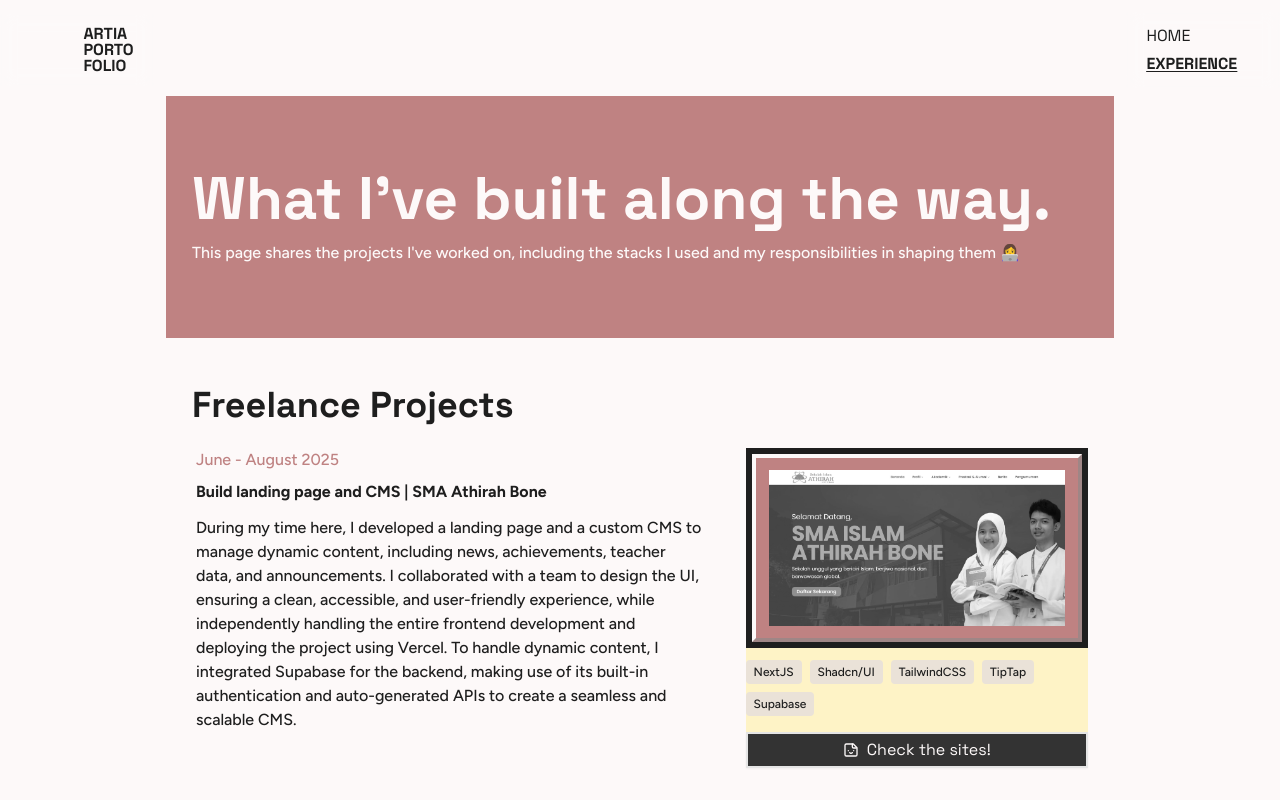
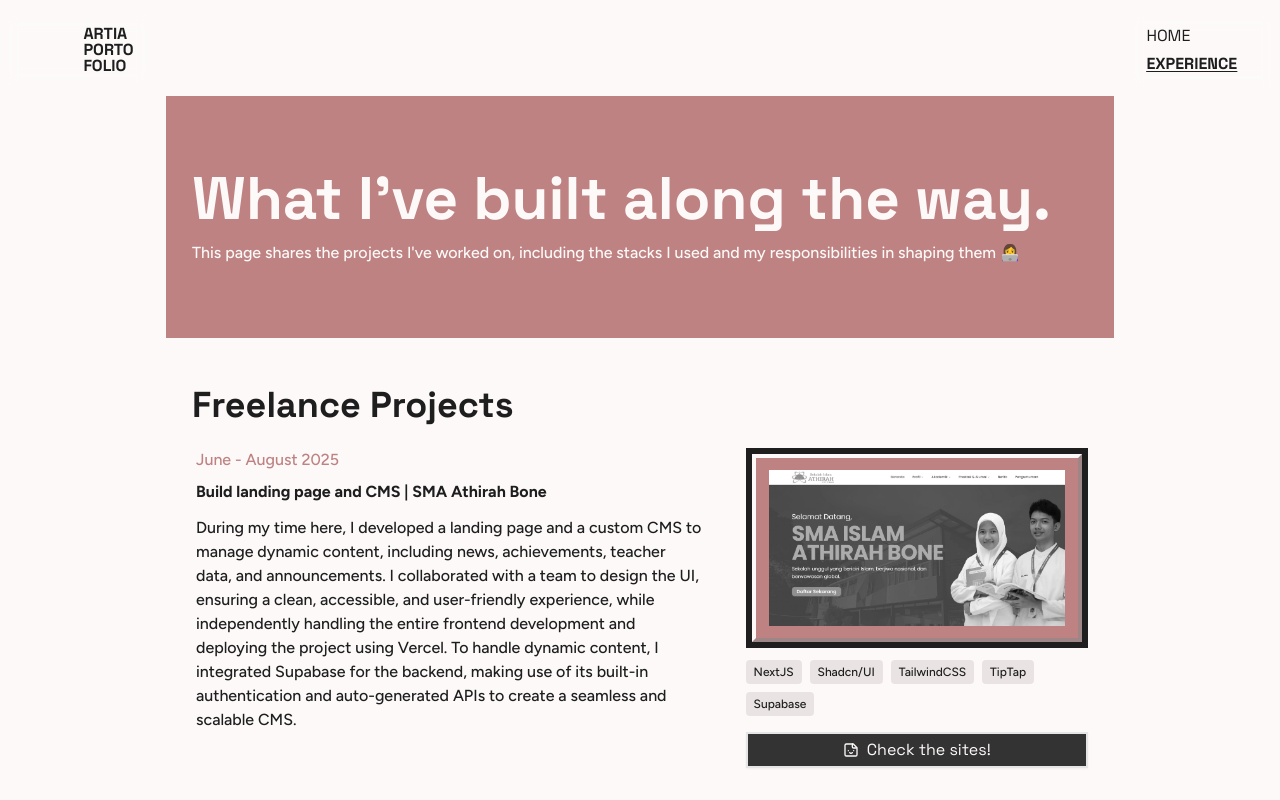
Before and after one commit to artyaaryatama/artia-portofolio, a Next.js app: page /experience in a window 1280 px wide. Shown: the top 800 px of the page. Built offline with nearby package versions, Linux system fonts and the light colour scheme.

Commit message:
delete the yellow bg for test experience page

```diff
--- a/components/ProjectsBoxDetailed.tsx
+++ b/components/ProjectsBoxDetailed.tsx
@@ -21,7 +21,7 @@ export default function ProjectBoxDetailed(
       <div className="md:flex md:flex-row-reverse md:gap-10">
 
         {/* image */}
-        <div className="md:w-2/5 bg-amber-100 xxxl:w-100">
+        <div className="md:w-2/5 xxxl:w-100">
          <div className="w-full h-50 bg-primary border-6 border-foreground group
           ">
             <div className="custom-border w-full h-full flex items-center justify-center
```
